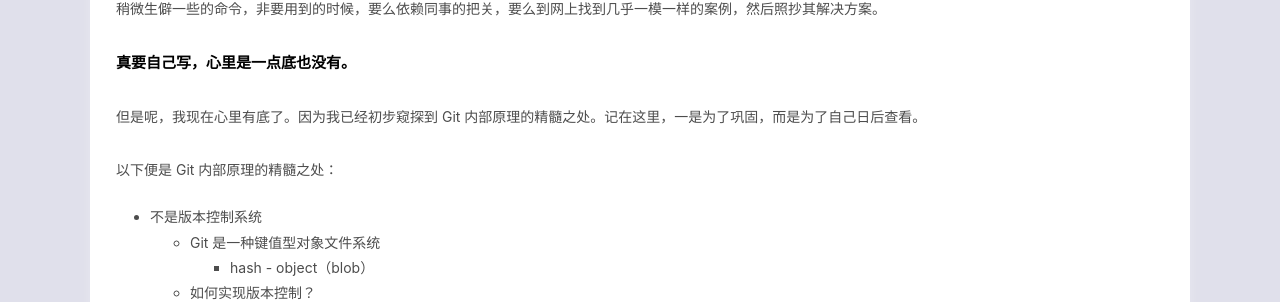
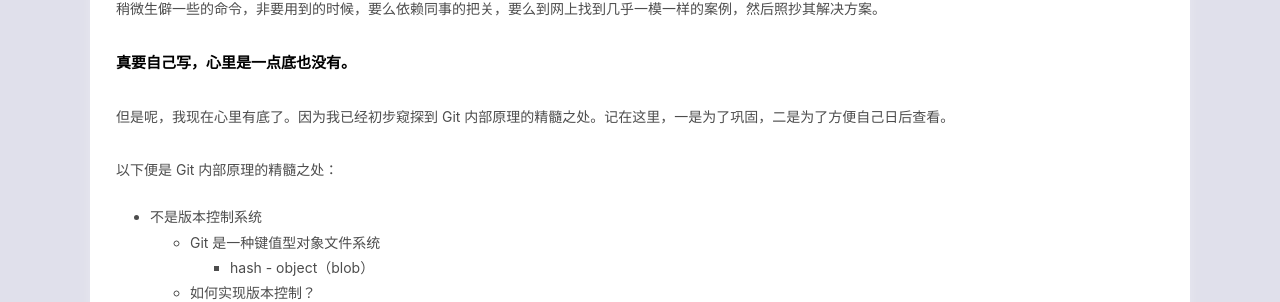
Before and after one commit to xxleyi/xxleyi.github.io, a Jekyll site: the page built from _posts/2019-01-12-Git 理论与实践：能做什么以及为什么可以这么做.md, in a window 1280 px wide and 900 px high, scrolled down 1005 px. Shown: the part 152-454 px from the top of the window. Built offline with Jekyll 4.4.1, drawn with Linux system fonts in a browser that asks for light colours; comment, search, counter and statistics services are not loaded.

Commit message:
refine old blog

```diff
--- a/_posts/2019-01-12-Git 理论与实践：能做什么以及为什么可以这么做.md
+++ b/_posts/2019-01-12-Git 理论与实践：能做什么以及为什么可以这么做.md
@@ -42,7 +42,7 @@
 
 **真要自己写，心里是一点底也没有。**
 
-但是呢，我现在心里有底了。因为我已经初步窥探到 Git 内部原理的精髓之处。记在这里，一是为了巩固，而是为了自己日后查看。
+但是呢，我现在心里有底了。因为我已经初步窥探到 Git 内部原理的精髓之处。记在这里，一是为了巩固，二是为了方便自己日后查看。
 
 以下便是 Git 内部原理的精髓之处：
 
```
